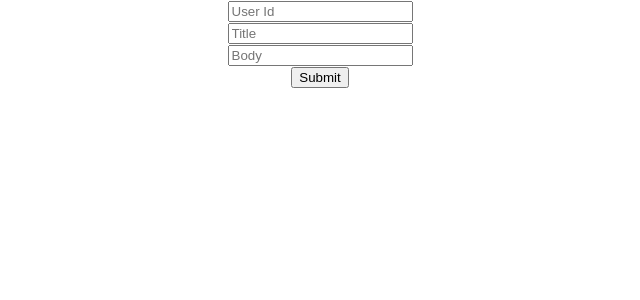
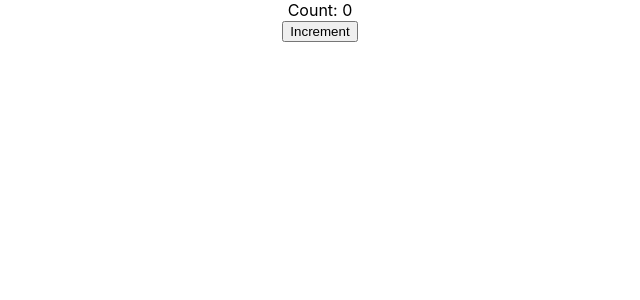
Before and after one commit to lario0913/resume, a React (Create React App) app: page / in a window 1280 px wide. Shown: the top 300 px of the page, without its empty margins (320-960 px from the left). Built offline with nearby package versions, Linux system fonts and the light colour scheme.

Commit message:
revised states and setstates by building a counter

```diff
--- a/src/App.js
+++ b/src/App.js
@@ -1,16 +1,12 @@
 import './App.css';
-import { PostForm } from './components/PostForm';
-// import { ParentComponent } from './components/ParentComponent';
-// import { PostList } from './components/PostList';
-// import Greet from './components/Greet';
-// import Message from './components/Message';
+import Counter from './components/Counter';
+
 
 function App() {
+
   return (
     <div className="App">
-     {/* <Message /> */}
-     {/* <ParentComponent /> */}
-     < PostForm />
+      <Counter />
     </div>
   );
 }
--- /dev/null
+++ b/src/components/Counter.js
@@ -0,0 +1,33 @@
+import React, { Component } from 'react'
+
+export class Counter extends Component {
+
+    constructor(props) {
+        super(props)
+
+        this.state = {
+            count: 0
+        }
+        }
+
+    increment(){
+        // this.setState({
+        //     count: this.state.count + 1
+        // })
+
+        this.setState( prevState => ({
+            count: prevState.count + 1
+        }))
+    }
+
+    render() {
+        return (
+        <div>
+            <div>Count: {this.state.count}</div>
+            <button onClick={() => this.increment()}>Increment</button>
+        </div>
+        )
+    }
+}
+
+export default Counter
```
